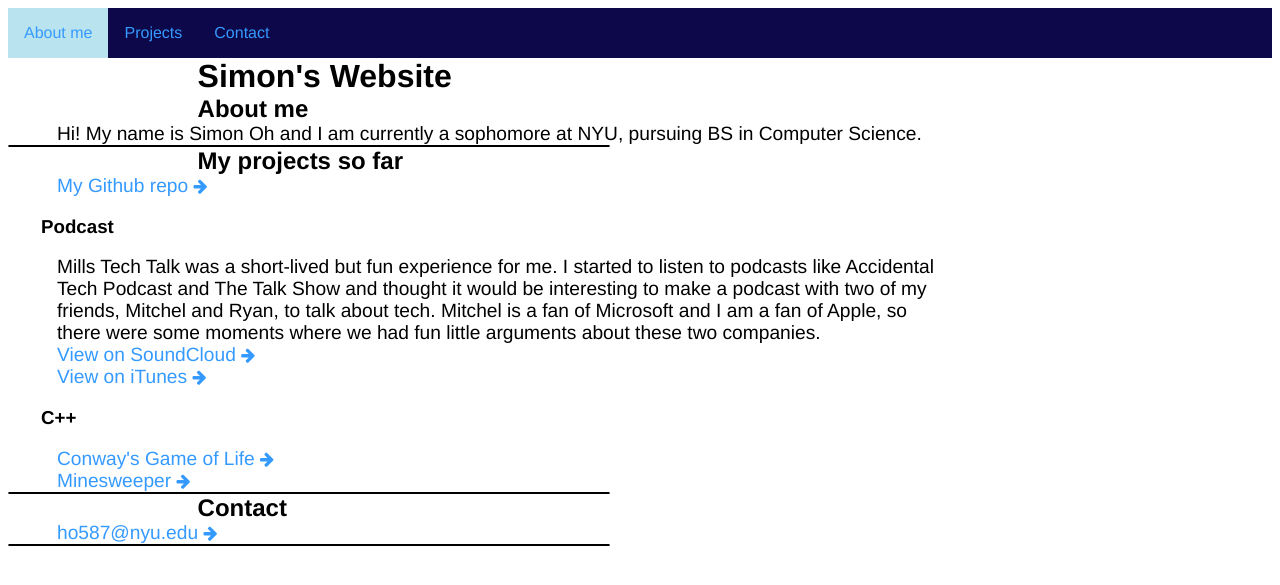
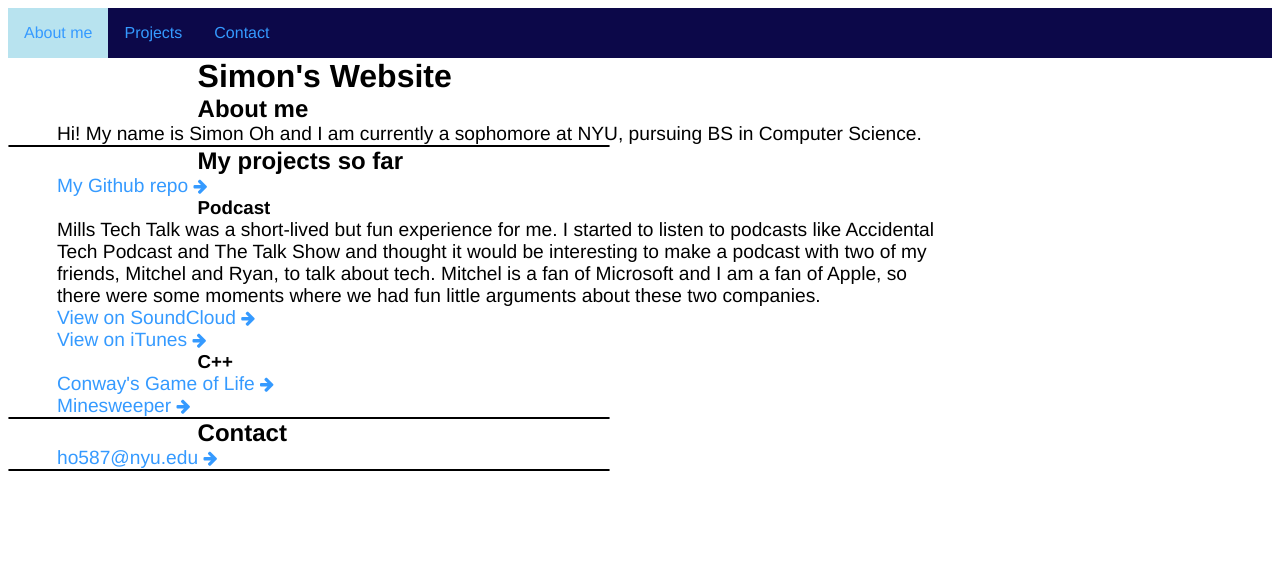
Before and after one commit to simon0h/simon0h.github.io, a Jekyll site: the page built from index.html, in a window 1280 px wide. Shown: the top 585 px of the page. Built offline with Jekyll 4.4.1, drawn with Linux system fonts in a browser that asks for light colours.

Commit message:
Update style.css

```diff
--- a/css/style.css
+++ b/css/style.css
@@ -2,22 +2,14 @@
 	font-family: "Arial Rounded MT Bold", "Helvetica Neue", helvetica, sans-serif;
   	font-color: #333;
 }
-h1 {
-	margin-top: 35px;
-}
 
-h1,h2 {
-	margin-left: 11px;
+h1,h2,h3 {
 	margin: auto;
   	width: 70%;
 }
 
-h3 {
-  	margin-left: 33px;
-}
 
 p {
-  	margin-left: 8px;
   	font-size: 120%;
 	margin: auto;
   	width: 70%;
```
